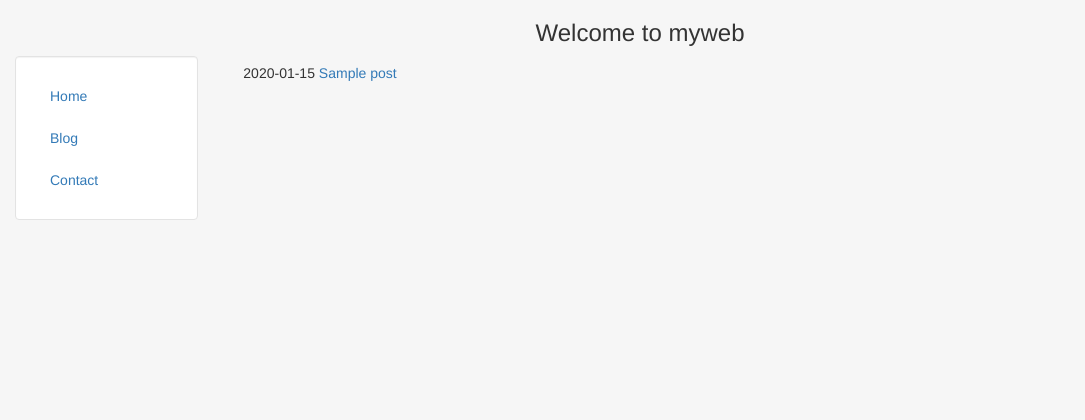
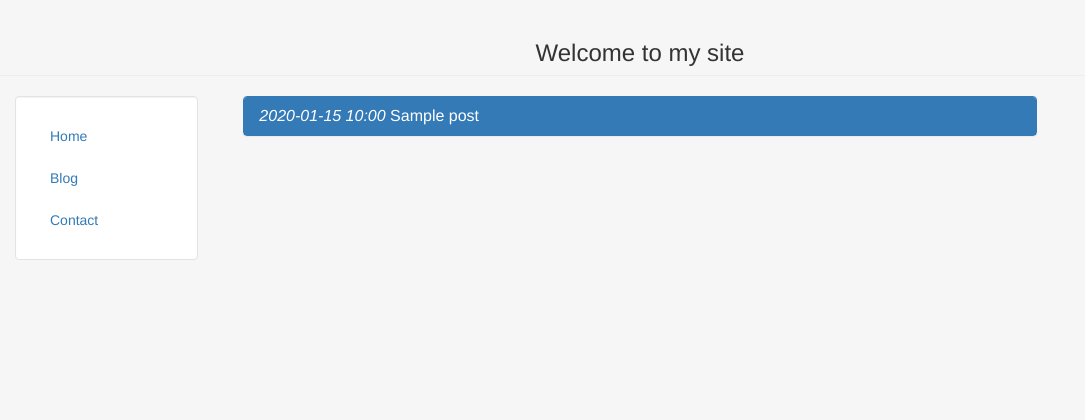
Before and after one commit to dmtkomkov/FireGolem, a Django app: page /blog/ in a window 1280 px wide. Shown: the top 420 px of the page, without its empty margins (0-1085 px from the left). Run offline with Django 3.2, Linux system fonts and the light colour scheme; tables that the repository leaves empty hold one stand-in row (values such as "Sample post"); some libraries are stand-ins or nearby versions.

Commit message:
Make blog as accordion

```diff
--- a/blog/templates/blog/blog.html
+++ b/blog/templates/blog/blog.html
@@ -2,12 +2,26 @@
 
 {% block content %}
 
+  <div class="panel-group" id="blog-accordion" role="tablist" aria-multiselectable="true">
     {% for post in object_list %}
-        <h5>{{ post.date|date:"Y-m-d" }}
-            <a href="/blog/{{ post.id }}">
-                {{ post.title }}
+
+      <div class="panel panel-primary">
+        <div class="panel-heading" role="tab" id="panel-header-{{ post.id }}">
+          <h5 class="panel-title">
+            <a role="button" data-toggle="collapse" data-parent="#blog-accordion" href="#panel-title-{{ post.id }}" aria-expanded="false" aria-controls="#panel-title-{{ post.id }}">
+              <dfn>{{ post.date|date:"Y-m-d H:i" }}</dfn>
+              {{ post.title }}
             </a>
-        </h5>
+          </h5>
+        </div>
+        <div id="panel-title-{{ post.id }}" class="panel-collapse collapse" role="tabpanel" aria-labelledby="panel-header-{{ post.id }}">
+          <div class="panel-body">
+              {{ post.body|linebreaks }}
+          </div>
+        </div>
+      </div>
+
     {% endfor %}
+  </div>
 
 {% endblock %}
--- a/personal/templates/personal/header.html
+++ b/personal/templates/personal/header.html
@@ -18,8 +18,8 @@
 <body class="body" style="background-color:#f6f6f6">
     <div class="container-fluid" style="min-height:95%; ">
         <div class="row">
-            <div class="col-md-12 h3">
-                <center>Welcome to myweb</center>
+            <div class="col-md-12 h3 page-header text-center"
+                <h1>Welcome to my site</h1>
             </div>
         </div>
         <div class="row">
```
Also changed, not shown: blog/templates/blog/post.html (+7 -8 lines).
